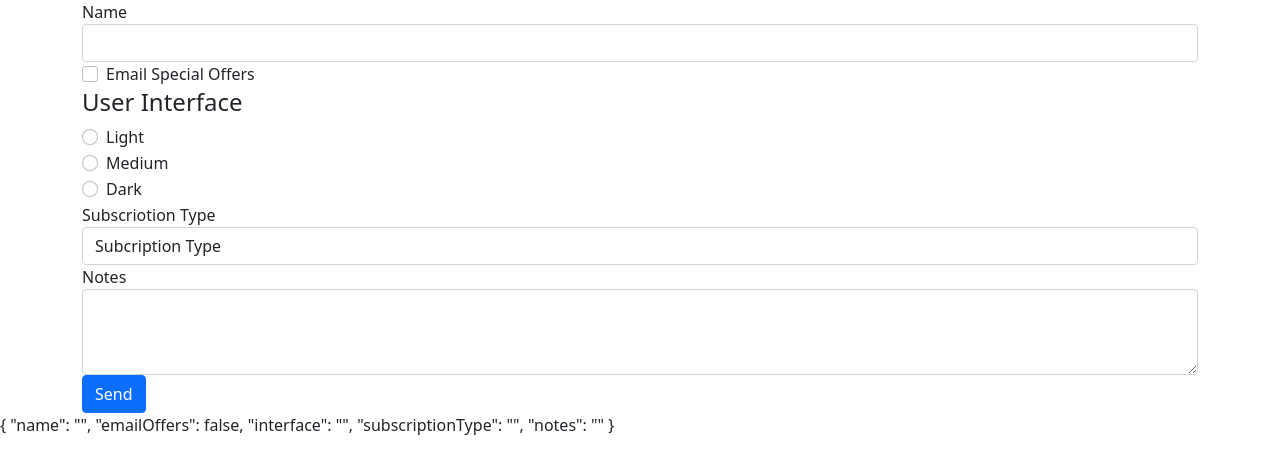
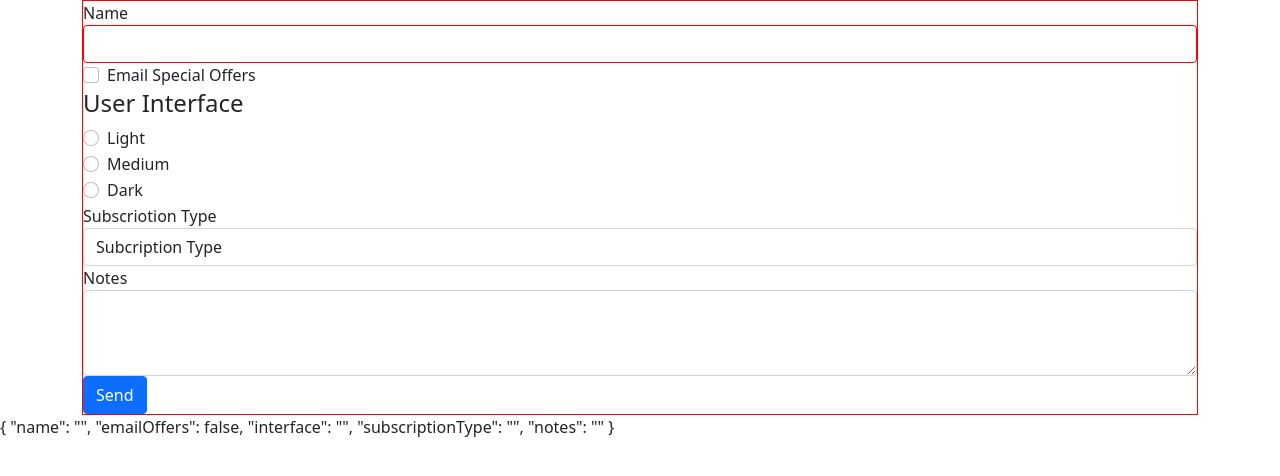
Before and after one commit to timothyAgevi/angularForms, an Angular app: page / in a window 1280 px wide. Shown: the top 476 px of the page. Built offline with nearby package versions, Linux system fonts and the light colour scheme.

Commit message:
add class ng-invalid to css

```diff
--- a/src/app/user-settings-form/user-settings-form.component.css
+++ b/src/app/user-settings-form/user-settings-form.component.css
@@ -1,3 +1,3 @@
-ng-invalid{
+.ng-invalid{
     border: 1px solid red;
 }
```
